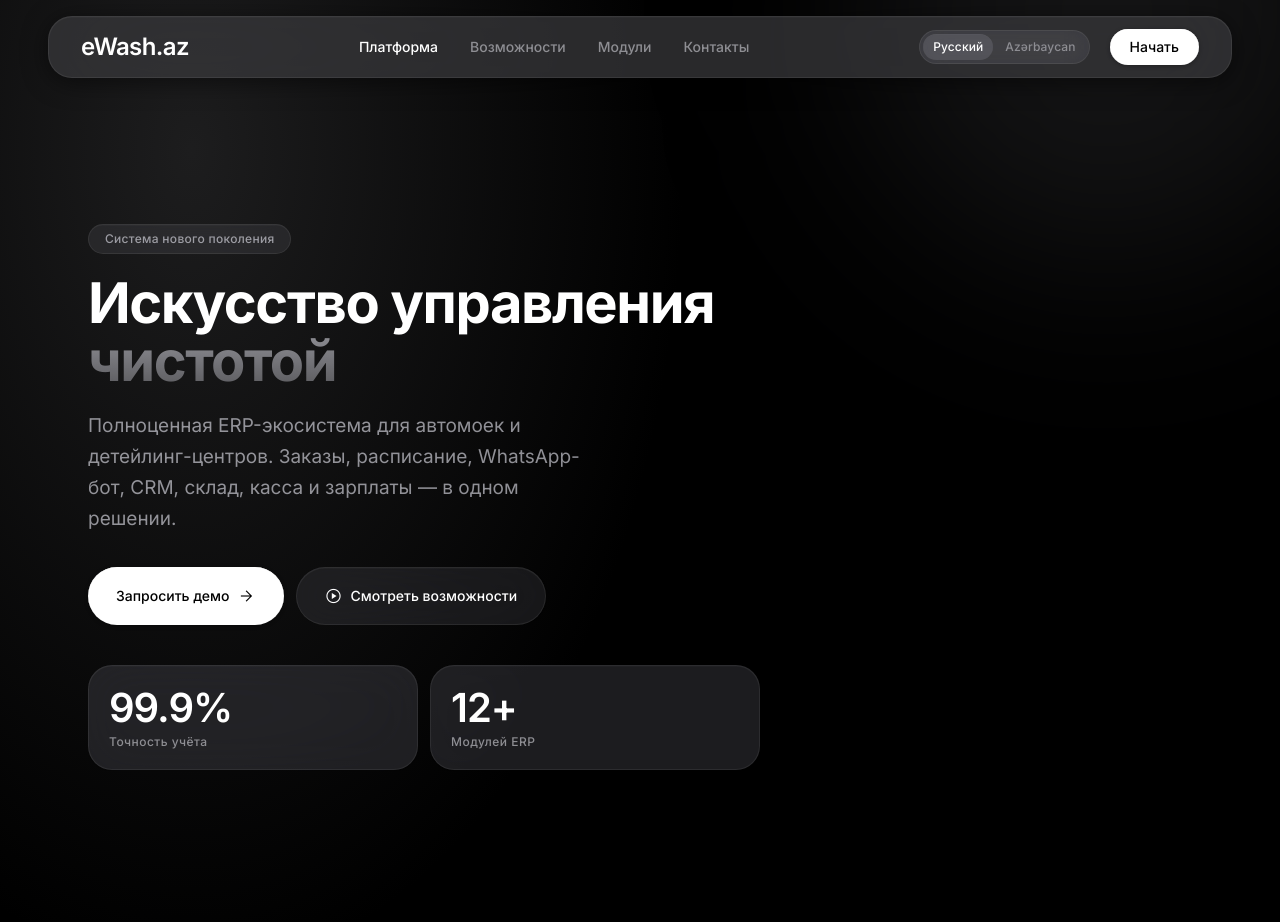
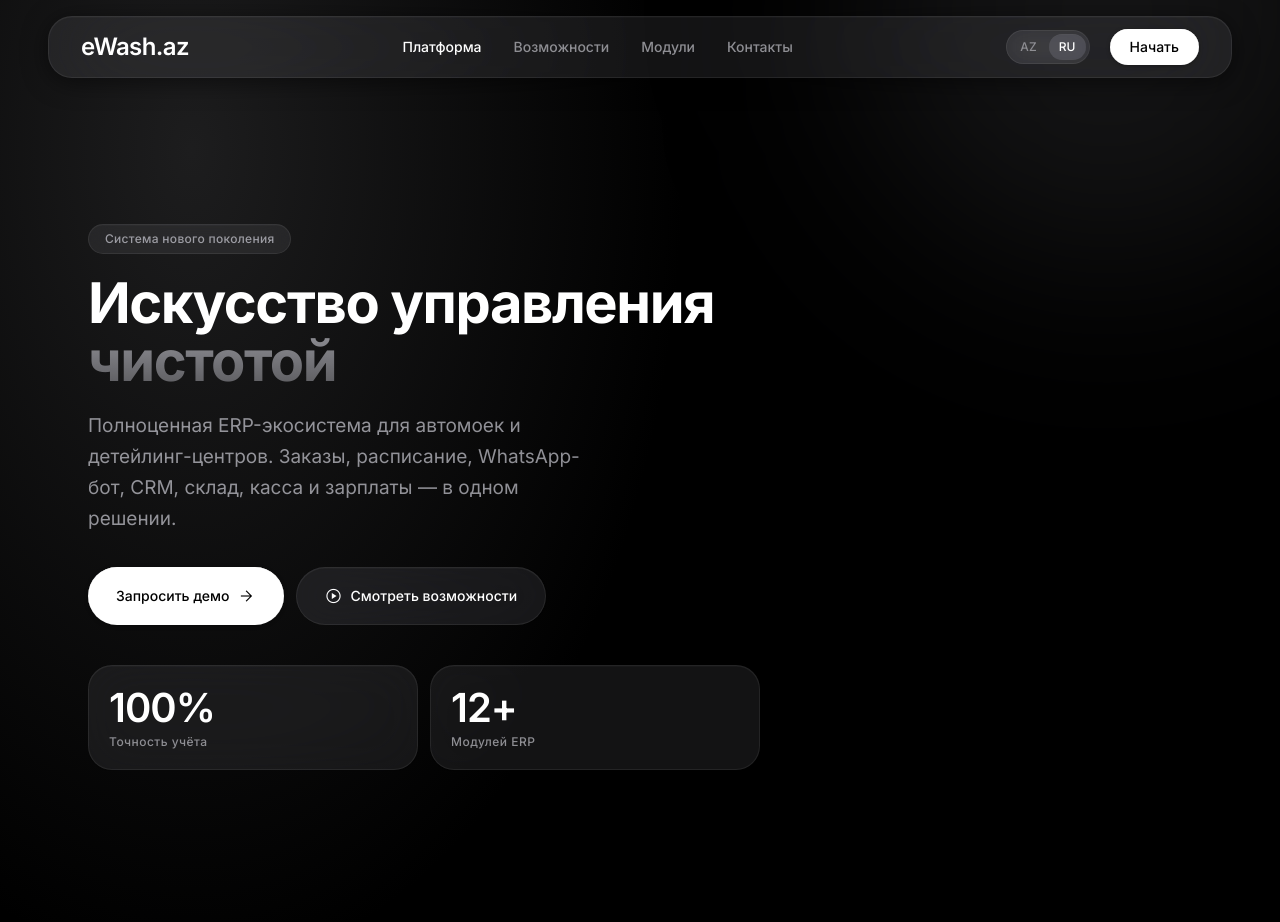
Before and after one commit to irzayev/ewash-www, a Flask app: page / in a window 1280 px wide. Shown: the top 922 px of the page. Run offline with Flask 3, Linux system fonts and the light colour scheme; some libraries are stand-ins or nearby versions.

Commit message:
Update translations, improve accuracy display, and refine CSS styles. Changed language codes to abbreviations, updated accuracy percentage to 100%, and adjusted CSS variables for glass effects to enhance visual consistency.

```diff
--- a/app/config.py
+++ b/app/config.py
@@ -4,7 +4,7 @@ import os
 class Config:
     SECRET_KEY = os.environ.get("SECRET_KEY", "dev-landing-secret")
     DEFAULT_LANG = os.environ.get("DEFAULT_LANG", "ru")
-    SUPPORTED_LANGS = ("ru", "az")
+    SUPPORTED_LANGS = ("az", "ru")
     CONTACT_EMAIL = os.environ.get("CONTACT_EMAIL", "info@ewash.az")
     CONTACT_PHONE = os.environ.get("CONTACT_PHONE", "+994 12 345 67 89")
     DEMO_URL = os.environ.get("DEMO_URL", "#demo")
--- a/app/i18n/messages.py
+++ b/app/i18n/messages.py
@@ -61,8 +61,8 @@ MESSAGES: dict[str, dict[str, str]] = {
         "footer_security": "Безопасность",
         "footer_rights": "© {year} eWash.az. Все права защищены.",
         "footer_location": "Баку, Азербайджан",
-        "lang_ru": "Русский",
-        "lang_az": "Azərbaycan",
+        "lang_ru": "RU",
+        "lang_az": "AZ",
     },
     "az": {
         "meta_title": "eWash.az — Avtoyuma və deteyling üçün ERP",
@@ -77,8 +77,8 @@ MESSAGES: dict[str, dict[str, str]] = {
         "hero_title": "Təmizliyi idarəetmə",
         "hero_title_accent": "sənəti",
         "hero_subtitle": "Avtoyuma və deteyling mərkəzləri üçün tam ERP ekosistemi. Sifarişlər, cədvəl, WhatsApp-bot, CRM, anbar, kassa və əməkhaqqı — bir həllədə.",
-        "hero_cta_primary": "Demo tələb et",
-        "hero_cta_secondary": "İmkanlara bax",
+        "hero_cta_primary": "DEMO",
+        "hero_cta_secondary": "İMKANLAR",
         "stat_accuracy": "Uçot dəqiqliyi",
         "stat_modules": "ERP modulu",
         "live_badge": "Canlı Monitorinq",
@@ -112,7 +112,7 @@ MESSAGES: dict[str, dict[str, str]] = {
         "cta_title": "Biznesinizi yeni səviyyəyə qaldırmağa hazırsınız?",
         "cta_subtitle": "Docker ilə dəqiqələr ərzində yerləşdirmə. Məlumatlar yeniləmələr arasında saxlanılır.",
         "cta_button": "Bizimlə əlaqə",
-        "cta_demo": "Demoya bax",
+        "cta_demo": "DEMO",
         "footer_tagline": "Avtomobil deteyling liderləri üçün idarəetmə texnologiyaları.",
         "footer_company": "Şirkət",
         "footer_about": "Məhsul haqqında",
@@ -124,8 +124,8 @@ MESSAGES: dict[str, dict[str, str]] = {
         "footer_security": "Təhlükəsizlik",
         "footer_rights": "© {year} eWash.az. Bütün hüquqlar qorunur.",
         "footer_location": "Bakı, Azərbaycan",
-        "lang_ru": "Русский",
-        "lang_az": "Azərbaycan",
+        "lang_ru": "RU",
+        "lang_az": "AZ",
     },
 }
 
--- a/app/static/css/main.css
+++ b/app/static/css/main.css
@@ -26,9 +26,10 @@
     --apple-fill-quaternary: rgba(116, 116, 128, 0.18);
 
     /* Liquid Glass material */
-    --glass-bg: rgba(120, 120, 128, 0.18);
-    --glass-bg-hover: rgba(120, 120, 128, 0.26);
-    --glass-bg-elevated: rgba(58, 58, 60, 0.72);
+    --glass-surface: #9a9aa11f;
+    --glass-bg: #9a9aa11f;
+    --glass-bg-hover: #9a9aa133;
+    --glass-bg-elevated: #9a9aa11f;
     --glass-border: rgba(255, 255, 255, 0.07);
     --glass-border-bright: rgba(255, 255, 255, 0.12);
     --glass-highlight: rgba(255, 255, 255, 0.04);
@@ -90,7 +91,7 @@ body {
 }
 
 .glass-panel {
-    background: var(--apple-fill-tertiary);
+    background: var(--glass-surface);
     backdrop-filter: blur(24px) saturate(160%);
     -webkit-backdrop-filter: blur(24px) saturate(160%);
     border: 0.5px solid var(--glass-border);
@@ -222,7 +223,7 @@ body {
 /* ── CTA ── */
 
 .cta-glass {
-    background: var(--apple-fill-quaternary);
+    background: var(--glass-surface);
     backdrop-filter: blur(40px) saturate(180%);
     -webkit-backdrop-filter: blur(40px) saturate(180%);
     border: 0.5px solid var(--glass-border);
@@ -234,7 +235,7 @@ body {
 /* ── Badge ── */
 
 .badge-glass {
-    background: var(--apple-fill-quaternary);
+    background: var(--glass-surface);
     backdrop-filter: blur(12px);
     -webkit-backdrop-filter: blur(12px);
     border: 0.5px solid var(--glass-border);
--- a/app/templates/index.html
+++ b/app/templates/index.html
@@ -137,7 +137,7 @@
             </div>
             <div class="grid grid-cols-2 gap-3 pt-2">
                 <div class="glass-panel p-5 rounded-2xl">
-                    <div class="text-primary text-headline-lg font-semibold tracking-tight">99.9%</div>
+                    <div class="text-primary text-headline-lg font-semibold tracking-tight">100%</div>
                     <div class="text-label-sm text-secondary mt-1">{{ t.stat_accuracy }}</div>
                 </div>
                 <div class="glass-panel p-5 rounded-2xl">
```
